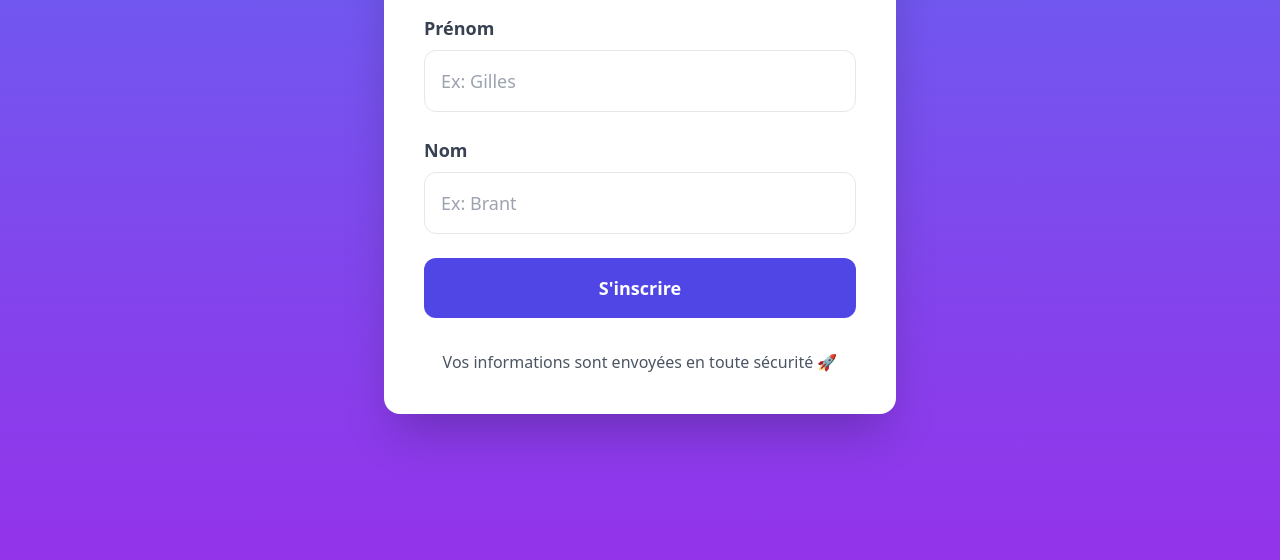
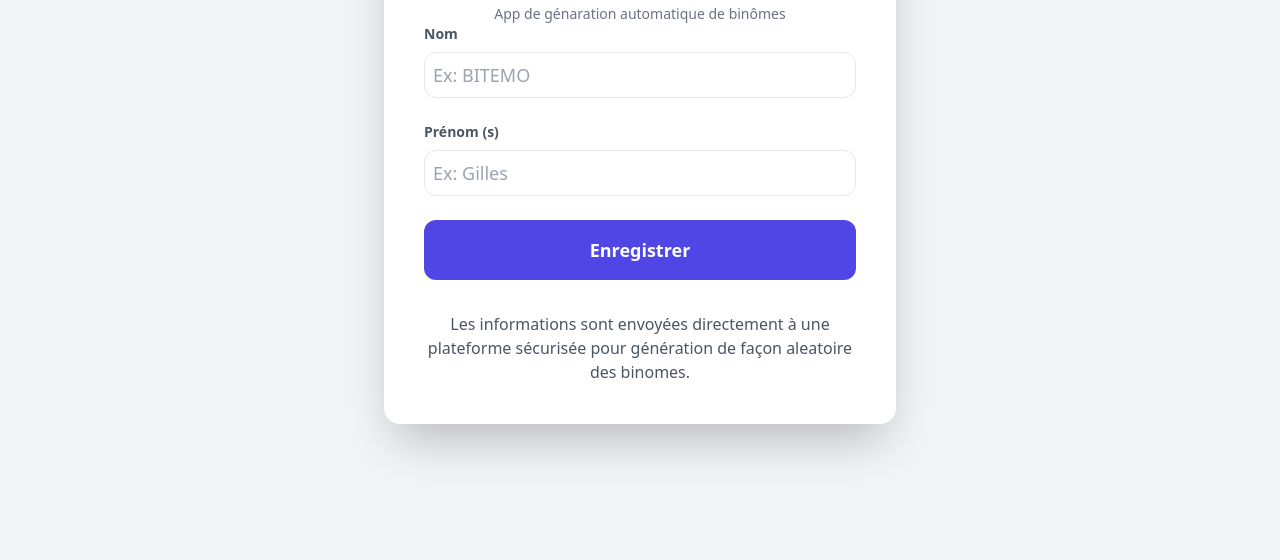
Before and after one commit to thedev-it/duoling, a plain HTML site: page index.html in a window 1280 px wide. Shown: the part 240-800 px from the top of the page. Drawn offline with nearby package versions, Linux system fonts and the light colour scheme.

Commit message:
update-v2

```diff
--- a/index.html
+++ b/index.html
@@ -44,37 +44,38 @@
     </script>
 </head>
 
-<body class="min-h-screen flex items-center justify-center bg-gradient-to-b from-indigo-500 to-purple-600 p-4">
+<body class="min-h-screen flex items-center justify-center bg-gray-100 p-4">
 
     <div class="w-full max-w-lg bg-white shadow-2xl rounded-2xl p-8 md:p-10">
 
         <h1 class="text-3xl font-bold text-gray-800 text-center mb-8">
-            👨‍🎓 Inscription Étudiant
+            Duoling
         </h1>
+        <p class="text-center text-gray-500 mt-3 text-sm">App de génaration automatique de binômes </p>
 
         <div id="alertBox" class="hidden mb-5 text-white bg-blue-600 p-4 rounded text-center text-lg"></div>
 
         <form id="form" onsubmit="registerStudent(event)" class="space-y-6">
 
             <div>
-                <label class="block font-semibold text-gray-700 mb-2 text-lg">Prénom</label>
+                <label class="block font-semibold text-sm text-gray-600 mb-2 text-lg">Nom</label>
+                <input
+                    id="last_name"
+                    type="text"
+                    required
+                    class="w-full p-2 text-lg text-gray-600 border rounded-xl focus:ring-2 focus:ring-indigo-500 focus:outline-none"
+                    placeholder="Ex: BITEMO"
+                >
+            </div>
+
+            <div>
+                <label class="block font-semibold text-sm text-gray-600 mb-2 text-lg">Prénom (s)</label>
                 <input
                     id="first_name"
                     type="text"
                     required
-                    class="w-full p-4 text-lg border rounded-xl focus:ring-2 focus:ring-indigo-500 focus:outline-none"
+                    class="w-full p-2 text-lg text-gray-600 border rounded-xl focus:ring-2 focus:ring-indigo-500 focus:outline-none"
                     placeholder="Ex: Gilles"
-                >
-            </div>
-
-            <div>
-                <label class="block font-semibold text-gray-700 mb-2 text-lg">Nom</label>
-                <input
-                    id="last_name"
-                    type="text"
-                    required
-                    class="w-full p-4 text-lg border rounded-xl focus:ring-2 focus:ring-indigo-500 focus:outline-none"
-                    placeholder="Ex: Brant"
                 >
             </div>
 
@@ -83,12 +84,12 @@
                 type="submit"
                 class="w-full bg-indigo-600 text-white py-4 rounded-xl text-lg font-bold hover:bg-indigo-700 transition"
             >
-                S'inscrire
+                Enregistrer
             </button>
         </form>
 
         <p class="text-center text-gray-600 mt-8 text-sm md:text-base">
-            Vos informations sont envoyées en toute sécurité 🚀
+            Les informations sont envoyées directement à une plateforme sécurisée pour génération de façon aleatoire des binomes.
         </p>
 
     </div>
```
